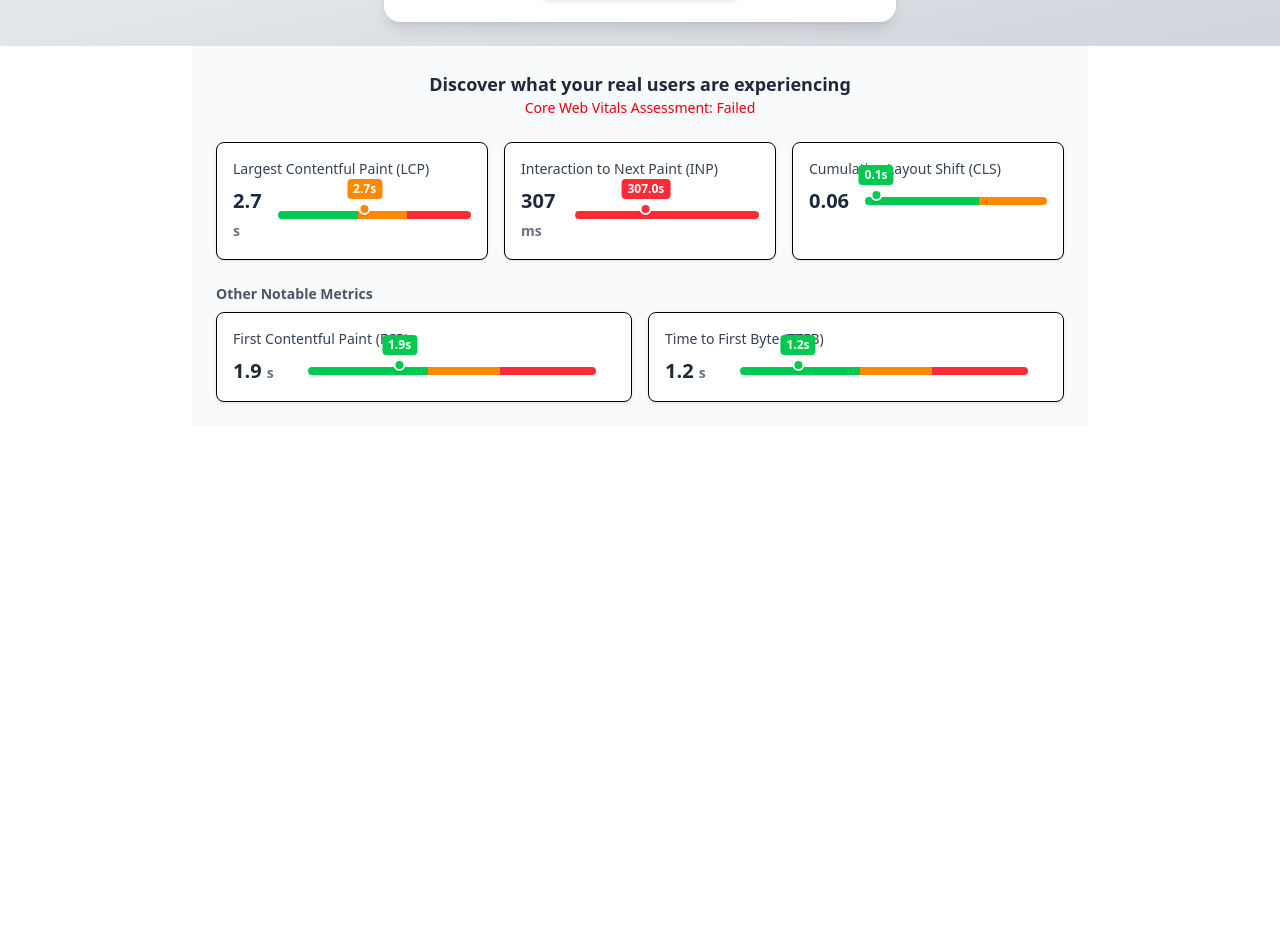
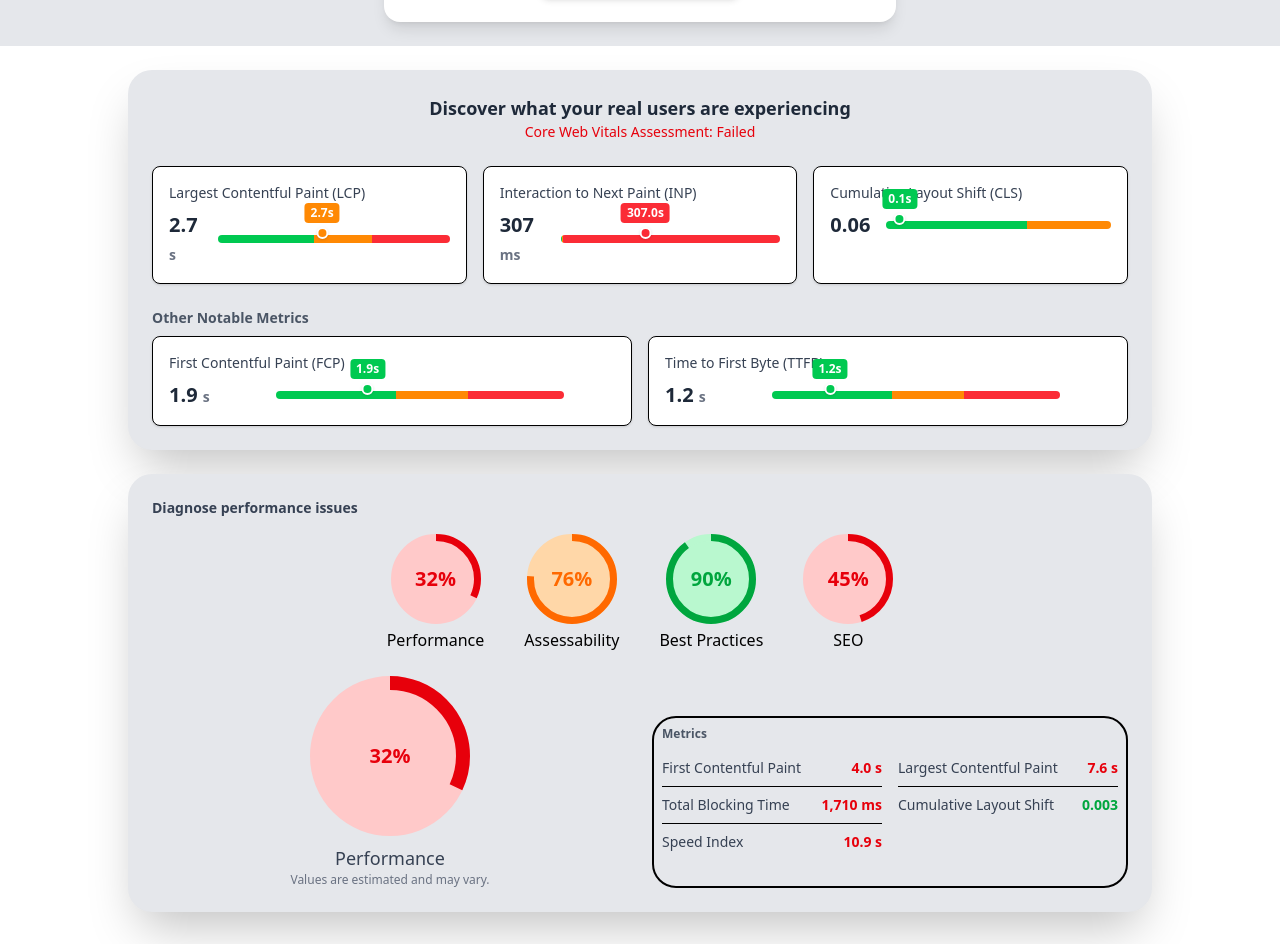
Before and after one commit to PiyushSaini69/Page_Speed, a React (Vite) app in the folder Frontend/: page / in a window 1280 px wide. Shown: the part 284-1228 px from the top of the page. Before the commit the page ends 800 px from the top, so only its background shows below. Built offline with nearby package versions, Linux system fonts and the light colour scheme.

Commit message:
Performance done

```diff
--- a/Frontend/src/Component/DashBoard.jsx
+++ b/Frontend/src/Component/DashBoard.jsx
@@ -8,7 +8,9 @@ import MetricCard from "./MetricCard";
 
 export default function Dashboard() {
   return (
-    <div className="w-full max-w-4xl mx-auto p-6 bg-gray-50">
+   <>
+   <div className="w-full  mx-auto p-6  bg-gray-20">
+     <div className="w-full max-w-5xl mx-auto p-6  bg-gray-200 shadow-2xl rounded-3xl">
       {/* Header */}
       <div className="mb-6 items-center justify-center flex flex-col">
         <h2 className="text-lg font-semibold text-gray-800">
@@ -34,5 +36,7 @@ export default function Dashboard() {
         <MetricCard label="Time to First Byte (TTFB)" value={1.2} unit="s" max={6} />
       </div>
     </div>
+   </div>
+   </>
   );
 }
--- a/Frontend/src/Component/Home.jsx
+++ b/Frontend/src/Component/Home.jsx
@@ -2,6 +2,7 @@ import React, { useState } from "react";
 import Navbar from "./Navbar";
 import Button from "./Button";
 import Dashboard from "./DashBoard";
+import Performance from "./Performance";
 
 export default function Home() {
   const [url, setUrl] = useState("");
@@ -74,7 +75,7 @@ export default function Home() {
   return (
     <>
       <Navbar />
-      <div className=" bg-gradient-to-br from-gray-100 to-gray-300 flex flex-col items-center p-6">
+      <div className=" bg-gray-200 flex flex-col items-center p-6">
         <h1 className="text-3xl font-bold mb-6 text-gray-800">
           🚀 Website Performance Checker
         </h1>
@@ -173,7 +174,7 @@ export default function Home() {
         )}
       </div>
       <Dashboard/>
-      {/* <Performance/> */}
+      <Performance/>
     </>
   );
 }
--- a/Frontend/src/Component/Performance.jsx
+++ b/Frontend/src/Component/Performance.jsx
@@ -42,7 +42,7 @@ function MetricRow({ label, value, unit, status }) {
 
 export default function Performance() {
   return (
-    <div className="w-full max-w-5xl mx-auto p-6 bg-white rounded-lg shadow">
+    <div className="w-full max-w-5xl mb-8 mx-auto p-6 bg-gray-200  rounded-3xl shadow-2xl">
       {/* Header */}
       <h2 className="text-gray-700 font-semibold text-sm mb-4">
         Diagnose performance issues
@@ -50,10 +50,23 @@ export default function Performance() {
 
       {/* Category Scores */}
       <div className="flex justify-center gap-10 mb-6">
-         <CirculerProgress value={32} size={90} stroke={7} />
-         <CirculerProgress value={76} size={90} stroke={7} />
-         <CirculerProgress value={90} size={90} stroke={7} />
-         <CirculerProgress value={45} size={90} stroke={7} />
+         <div className=" flex flex-col justify-center items-center">
+            <CirculerProgress value={32} size={90} stroke={7} />
+         <p className="mt-1"> Performance</p>
+         </div>
+        <div className=" flex flex-col justify-center items-center">
+             <CirculerProgress value={76} size={90} stroke={7} />
+             <p className="mt-1">Assessability</p>
+        </div>
+         <div className=" flex flex-col justify-center items-center">
+            <CirculerProgress value={90} size={90} stroke={7} />
+            <p className="mt-1">Best Practices</p>
+         </div>
+         <div className=" flex flex-col justify-center items-center">
+        <CirculerProgress value={45} size={90} stroke={7} />
+        <p className="mt-1">SEO</p>
+         </div>
+
       </div>
 
       <div className="grid grid-cols-1 md:grid-cols-2 gap-6">
@@ -74,7 +87,7 @@ export default function Performance() {
         </div>
 
         {/* Right: Website Preview */}
-        <div className="flex justify-center items-start mt-10">
+        <div className="flex justify-center items-start mt-10 border-2 border-black p-2 rounded-3xl">
            <div className="w-full">
             <h3 className="text-xs font-semibold text-gray-600 mb-2">Metrics</h3>
             <div className="grid grid-cols-1 md:grid-cols-2 gap-4">
--- a/Frontend/src/Component/Test.jsx
+++ b/Frontend/src/Component/Test.jsx
@@ -10,15 +10,15 @@ export default function Test() {
   const [progress, setProgress] = useState(91);
   return (
     <div className="p-8">
-      <h2 className="text-xl font-semibold mb-4">Progress Bar with Knob</h2>
-      <ProgressBar value={value}  />
+
+      {/* <ProgressBar value={value}  /> */}
       {/* <Dashboard   />
      */}
      <Performance/>
 
 
 
-      <CirculerProgress value={progress} />
+      {/* <CirculerProgress value={progress} /> */}
     </div>
   );
 }
```
